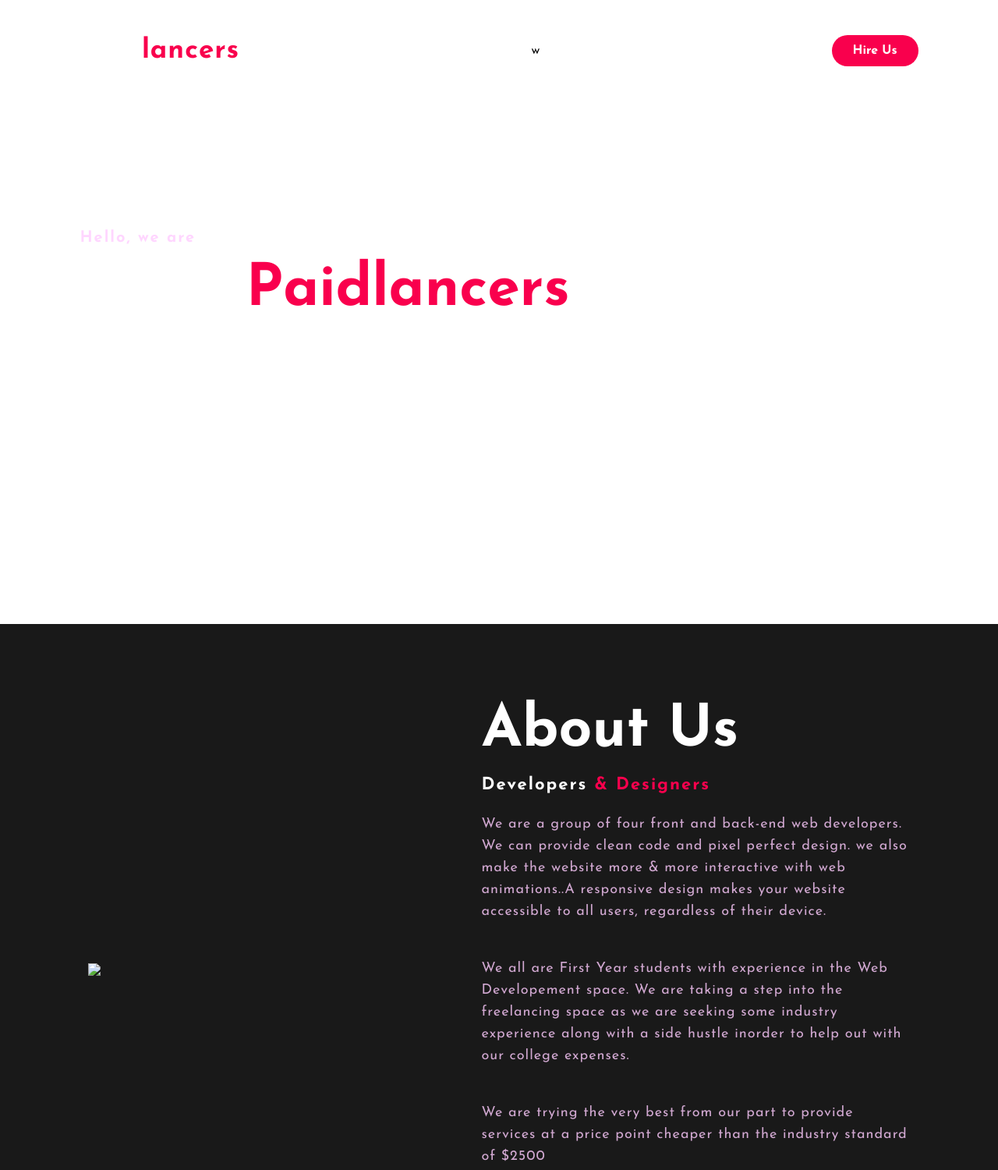
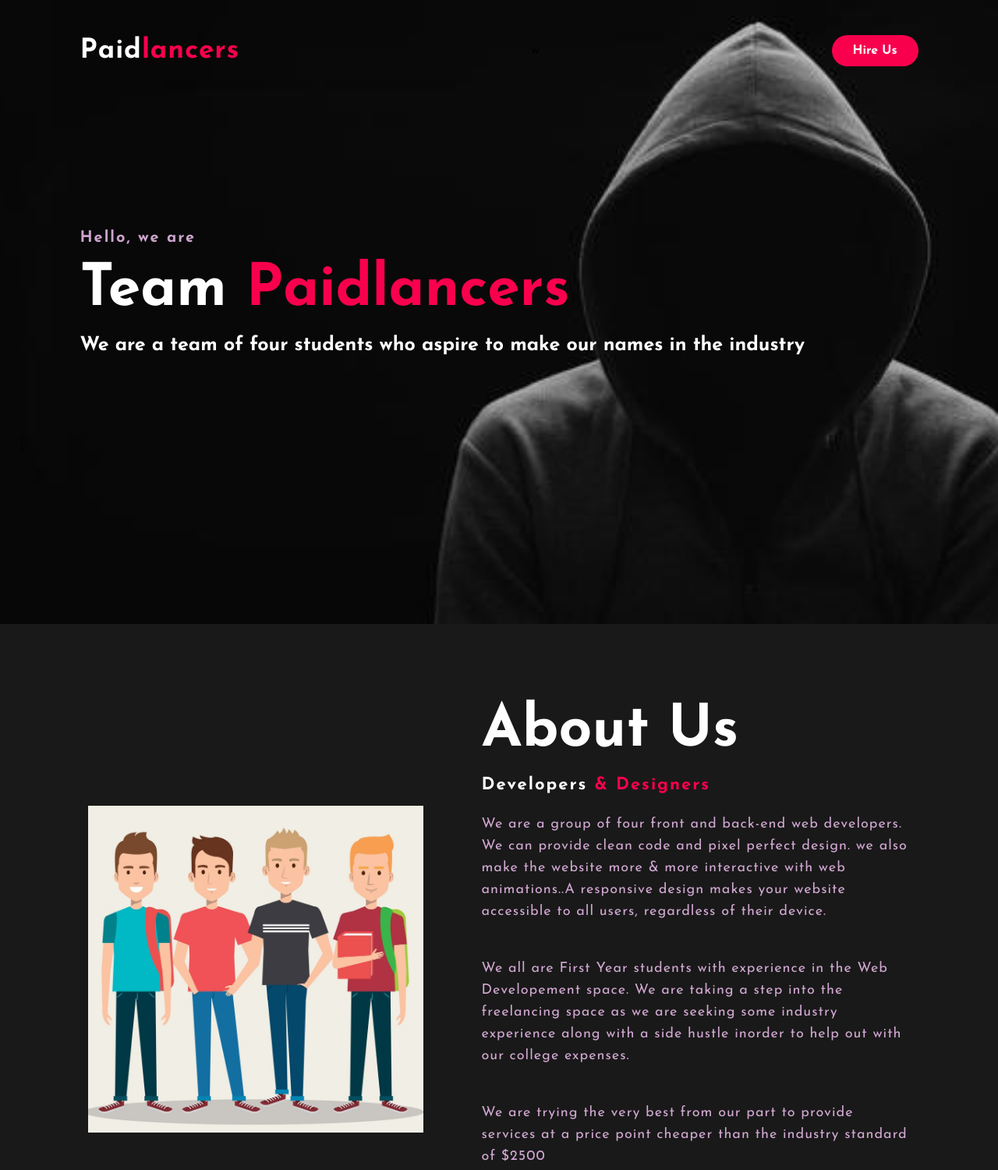
Before and after one commit to praveetgupta/WebOps, a plain HTML site: page index.html in a window 1280 px wide. Shown: the top 1500 px of the page at 78% size. Drawn offline with Linux system fonts and the light colour scheme.

Commit message:
changed images destination

```diff
--- a/index.html
+++ b/index.html
@@ -34,7 +34,7 @@
 	<!----About section start---->
 	<section class="about">
 		<div class="main">
-			<img src="img/main-img.png">
+			<img src="main-img.png">
 			<div class="about-text">
 				<h2>About Us</h2>
 				<h5>Developers <span>& Designers</span></h5>
--- a/style.css
+++ b/style.css
@@ -7,7 +7,7 @@
 .hero{
 	height: 100vh;
 	width: 100%;
-	background-image: url(../img/background.jpg);
+	background-image: url(background.jpg);
 	background-size: cover;
 	background-position: center;
 }
```
